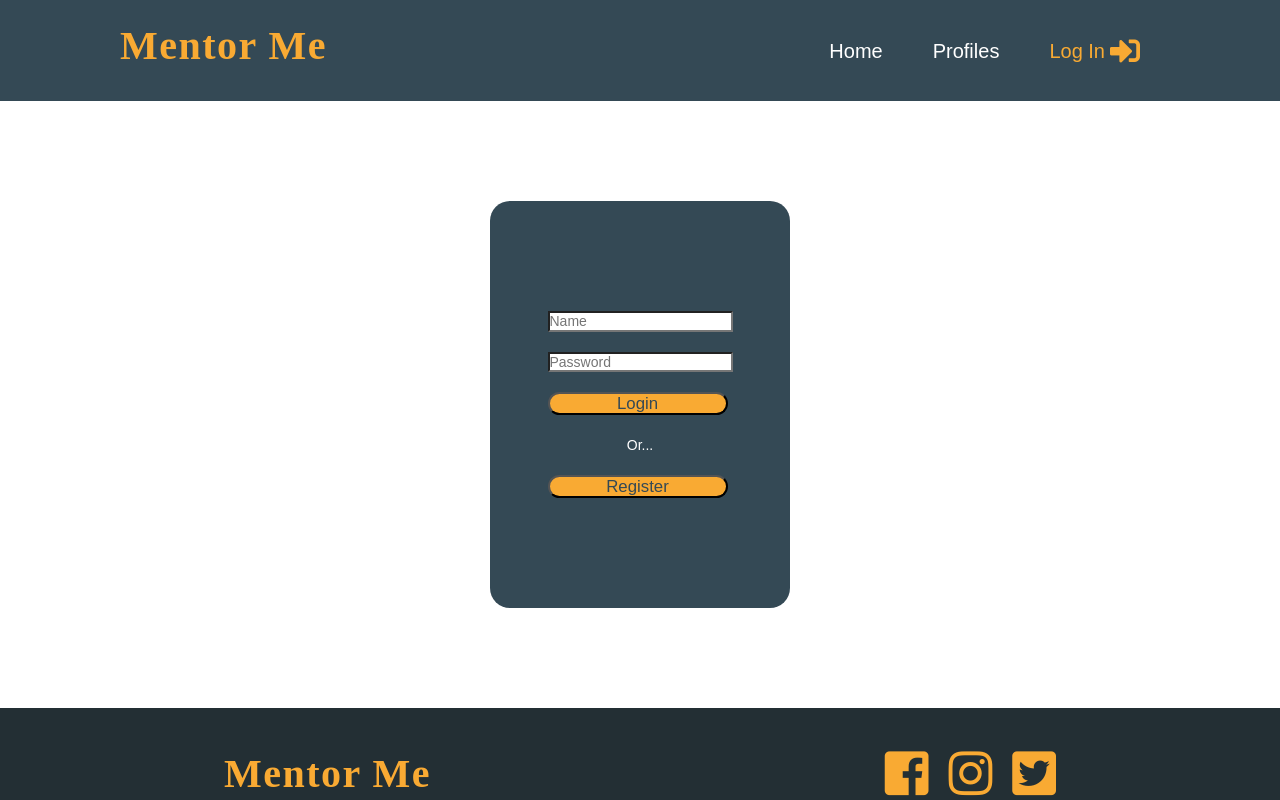
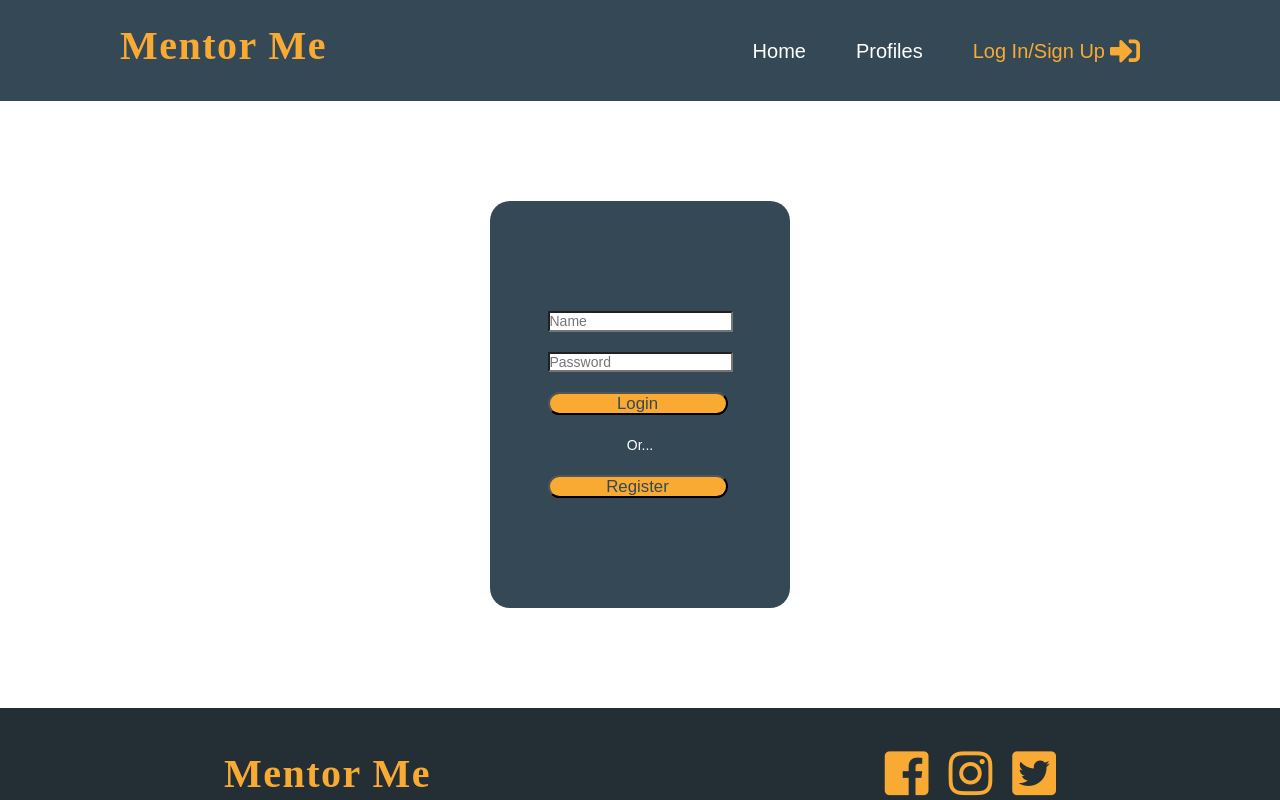
Before and after one commit to Build-Week-mentor-me/Front-end, a React (Create React App) app in the folder mentor-me/: page /loginform in a window 1280 px wide. Shown: the top 800 px of the page. Built offline with nearby package versions, Linux system fonts and the light colour scheme.

Commit message:
testing api

```diff
--- a/mentor-me/src/Components/Login/Login.js
+++ b/mentor-me/src/Components/Login/Login.js
@@ -45,6 +45,7 @@ const formikLoginFrom = withFormik({
         axios.post('https://reqres.in/api/animals', props)
             .then((res) => {
                 setStatus(res.data)
+                console.log(res.data)
             })
             .catch((err) => {
                 console.log(err)
--- a/mentor-me/src/Components/NavMenu/NavMenu.js
+++ b/mentor-me/src/Components/NavMenu/NavMenu.js
@@ -22,7 +22,7 @@ const NavMenu = () => {
                 </li>
                 <li className="mainLI">
                     <NavLink className="logIn" to="/loginform">
-                        Log In
+                        Log In/Sign Up
                     </NavLink>
                     <i className="fas fa-sign-in-alt"></i>
                 </li>
```
